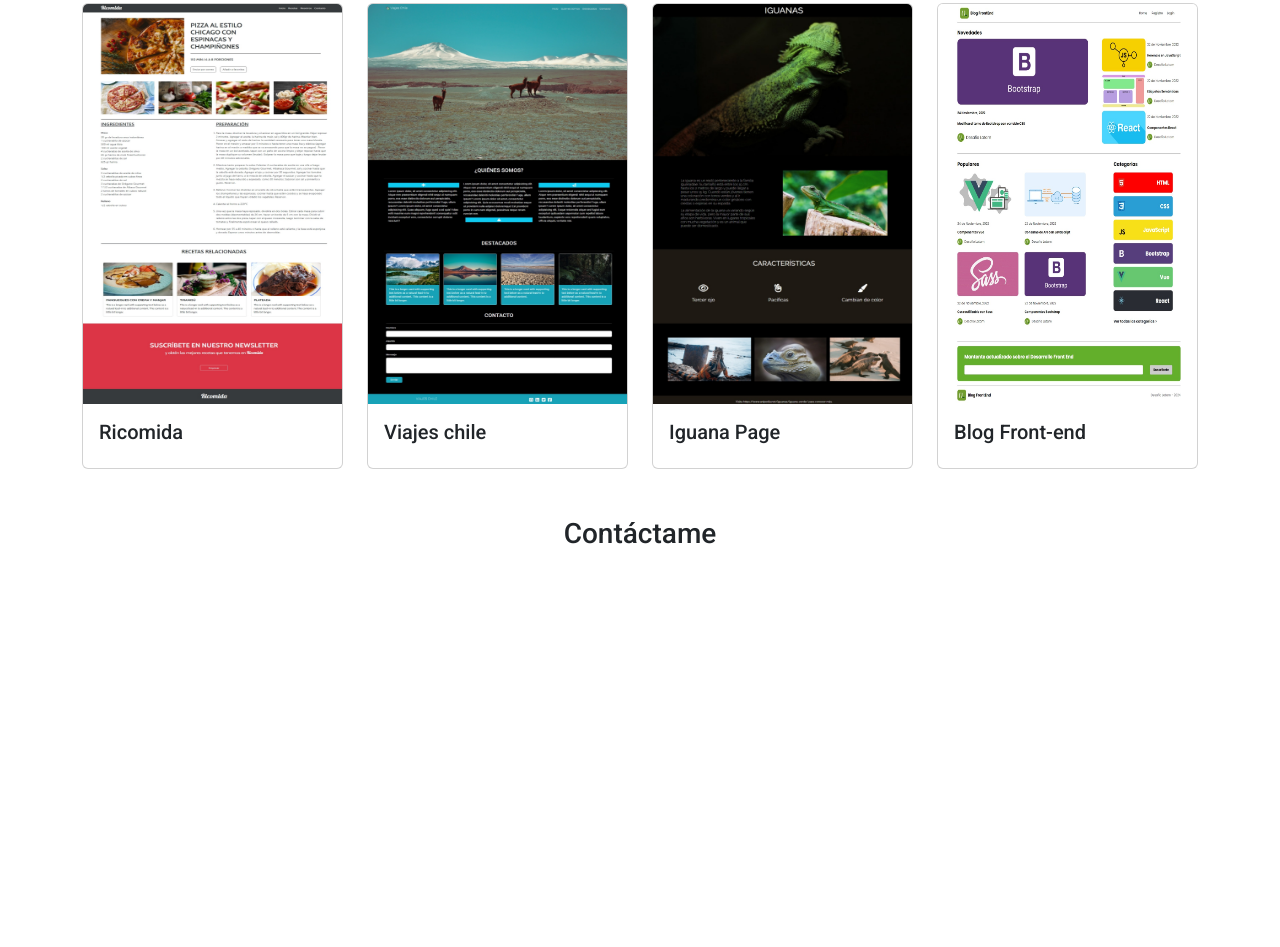
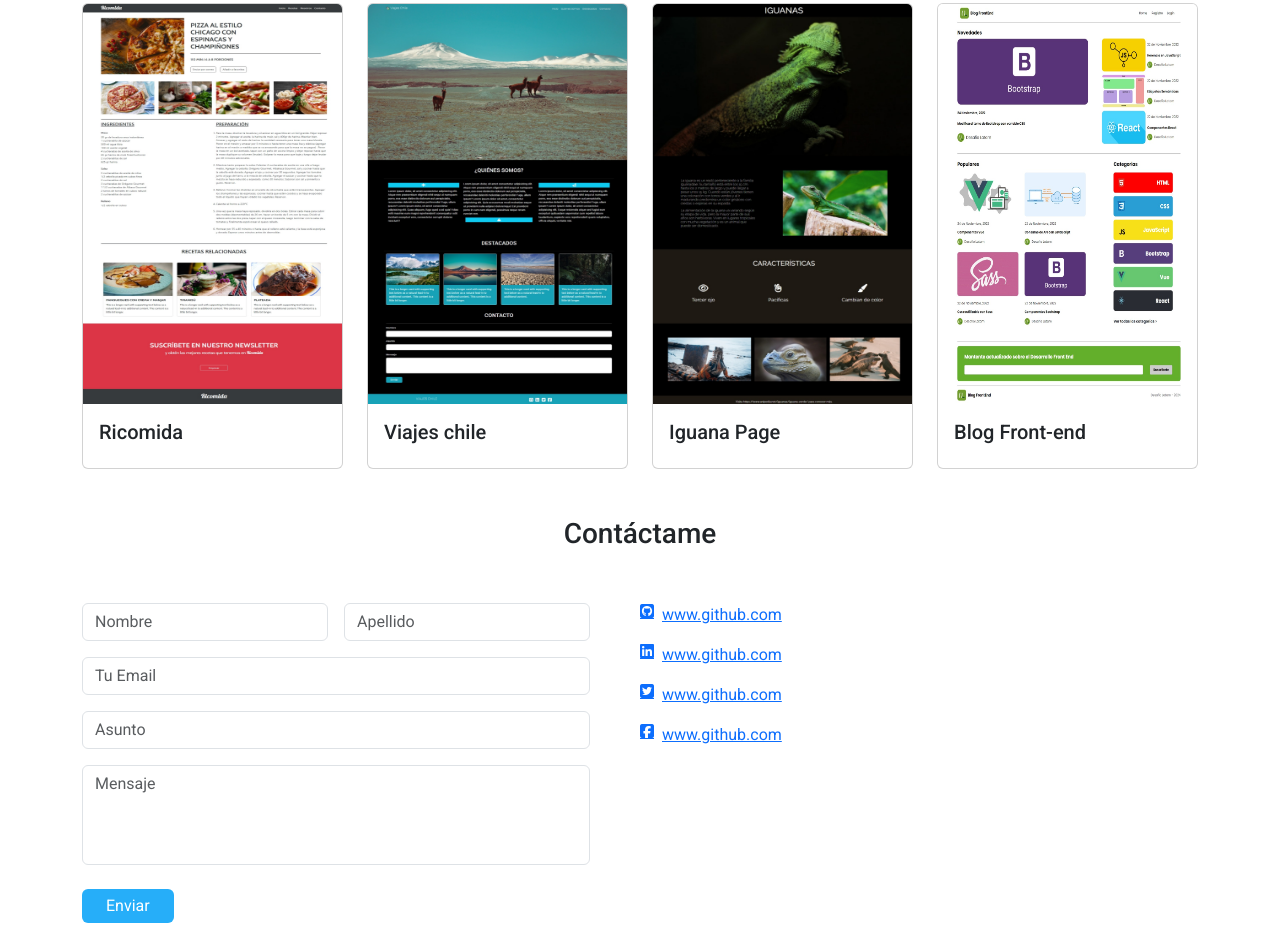
Before and after one commit to cuatroveintiseis/miprimerportafolio, a website: page index.html in a window 1280 px wide. Shown: the part 689-1636 px from the top of the page. Before the commit the page ends 1288 px from the top, so only its background shows below. Drawn offline with nearby package versions, Linux system fonts and the light colour scheme.

Commit message:
se añade formulario de contacto y social links

```diff
--- /dev/null
+++ b/assets/sass/layout/_contact.scss
@@ -0,0 +1,37 @@
+.contact-form {
+    display: flex;
+    flex-direction: row;
+
+}
+
+.form {
+    padding-right: 50px;
+}
+
+@media (min-width: 768px) {
+    .contact-form {
+      display: flex;
+      flex-wrap: wrap;
+    }
+    .form {
+      width: 50%;
+    }
+    .social-links {
+      width: 50%;
+    }
+  }
+
+
+  @media (max-width: 767px) {
+    .contact-form {
+      display: block;
+      width: 100% !important;
+    }
+    .form {
+      width: 100% !important;
+    }
+    .social-links {
+      width: 100% !important;
+    }
+
+  }
--- /dev/null
+++ b/assets/sass/layout/_sociallinks.scss
@@ -0,0 +1,13 @@
+.social-links{
+    display: flex;
+    flex-direction: column;
+    font-size: 16px;
+}
+
+.social-link {
+    display: flex;
+
+    i{
+    gap: 10px;
+    }
+}
--- a/assets/sass/main.scss
+++ b/assets/sass/main.scss
@@ -10,3 +10,5 @@
 
 @import 'layout/header';
 @import 'layout/habilidades';
+@import 'layout/sociallinks';
+@import 'layout/contact';
--- a/index.html
+++ b/index.html
@@ -7,6 +7,7 @@
     <title>Daniela Morales</title>
     <link href="node_modules/bootstrap/dist/css/bootstrap.min.css" rel="stylesheet">
     <link rel="stylesheet" href="assets/css/styles.css">
+    <script src="https://kit.fontawesome.com/5ed8d384a1.js" crossorigin="anonymous"></script>
     <link rel="preconnect" href="https://fonts.googleapis.com">
     <link rel="preconnect" href="https://fonts.gstatic.com" crossorigin>
     <link
@@ -124,7 +125,8 @@
         <div class="row row-cols-2 row-cols-md-2 row-cols-lg-4 g-4">
             <div class="col">
                 <div class="card h-100">
-                <img src="assets/img/Captura de pantalla_7-8-2024_194057_127.0.0.1.jpeg" class="card-img-top" alt="...">
+                    <img src="assets/img/Captura de pantalla_7-8-2024_194057_127.0.0.1.jpeg" class="card-img-top"
+                        alt="...">
                     <div class="card-body">
                         <h5 class="card-title">Ricomida</h5>
                     </div>
@@ -132,7 +134,8 @@
             </div>
             <div class="col">
                 <div class="card h-100">
-                <img src="assets/img/Captura de pantalla_7-8-2024_194341_127.0.0.1.jpeg" class="card-img-top" alt="...">
+                    <img src="assets/img/Captura de pantalla_7-8-2024_194341_127.0.0.1.jpeg" class="card-img-top"
+                        alt="...">
                     <div class="card-body">
                         <h5 class="card-title">Viajes chile</h5>
                     </div>
@@ -140,7 +143,8 @@
             </div>
             <div class="col">
                 <div class="card h-100">
-                <img src="assets/img/Captura de pantalla_7-8-2024_194545_127.0.0.1.jpeg" class="card-img-top" alt="...">
+                    <img src="assets/img/Captura de pantalla_7-8-2024_194545_127.0.0.1.jpeg" class="card-img-top"
+                        alt="...">
                     <div class="card-body">
                         <h5 class="card-title">Iguana Page</h5>
                     </div>
@@ -148,7 +152,8 @@
             </div>
             <div class="col">
                 <div class="card h-100">
-                <img src="assets/img/Captura de pantalla_7-8-2024_195155_127.0.0.1.jpeg" class="card-img-top" alt="...">
+                    <img src="assets/img/Captura de pantalla_7-8-2024_195155_127.0.0.1.jpeg" class="card-img-top"
+                        alt="...">
                     <div class="card-body">
                         <h5 class="card-title">Blog Front-end</h5>
 
@@ -161,15 +166,68 @@
 
     </section>
 
-    <form class="contactame">
+    <div class="contact">
         <h3 class="text-center mt-5 mb-5">Contáctame</h3>
-        <div>
+        <div class="contact-form container pt-1" id="contacto">
+            <div class="form w-50">
+                <form class="text-dark">
+                    <form class="text-dark">
+                        <div class="mb-3">
 
+                            <div class="d-flex">
+                                <input type="text" class="form-control me-3" id="nombre" aria-describedby="emailHelp"
+                                    placeholder="Nombre">
+                                <input type="text" class="form-control" id="apellido" aria-describedby="emailHelp"
+                                    placeholder="Apellido">
+                            </div>
+                        </div>
+                        <div class="mb-3">
+                            <input type="email" class="form-control" id="exampleInputEmail1"
+                                aria-describedby="emailHelp" placeholder="Tu Email">
+                        </div>
+                        <div class="mb-3">
+
+                            <input type="text" class="form-control" id="exampleInputPassword1" placeholder="Asunto">
+                        </div>
+                        <div class="mb-3">
+
+                            <textarea class="form-control" id="mensaje" style="height: 100px; resize: none;"
+                                placeholder="Mensaje"></textarea>
+                        </div>
+                        <div class="d-grid gap-2 d-md-flex justify-content-md-start my-4">
+                            <button class="button rounded px-4" data-bs-toggle="tooltip" data-bs-placement="right"
+                                data-bs-title="Presiona para enviar a tu mensaje" id="enviarCorreo">Enviar</button>
                         </div>
                     </form>
 
 
 
+
+
+
+            </div>
+            <div class="social-links">
+                <a class="social-link" href="https://github.com/cuatroveintiseis" target="_blank">
+                    <i class="fa-brands fa-square-github pe-2"></i>
+                    <p>www.github.com</p>
+                </a>
+                <a class="social-link" href="https://www.linkedin.com" target="_blank">
+                    <i class="fa-brands fa-linkedin pe-2"></i>
+                    <p>www.github.com</p>
+                </a>
+                <a class="social-link" href="https://twitter.com" target="_blank">
+                    <i class="fa-brands fa-square-twitter pe-2"></i>
+                    <p>www.github.com</p>
+                </a>
+                <a class="social-link" href="https://www.facebook.com" target="_blank">
+                    <i class="fa-brands fa-square-facebook pe-2"></i>
+                    <p>www.github.com</p>
+                </a>
+            </div>
+        </div>
+    </div>
+
+
 </body>
 
 </html>
```
Also changed, not shown: assets/css/styles.css, 1 other file. Lines whose indentation alone changed are shown as unchanged.
